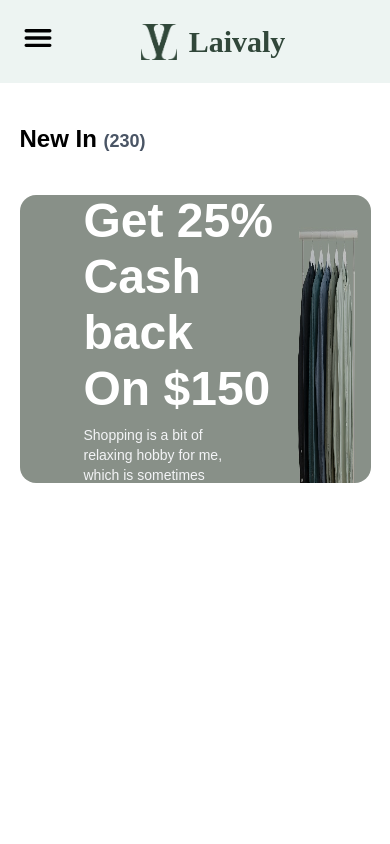
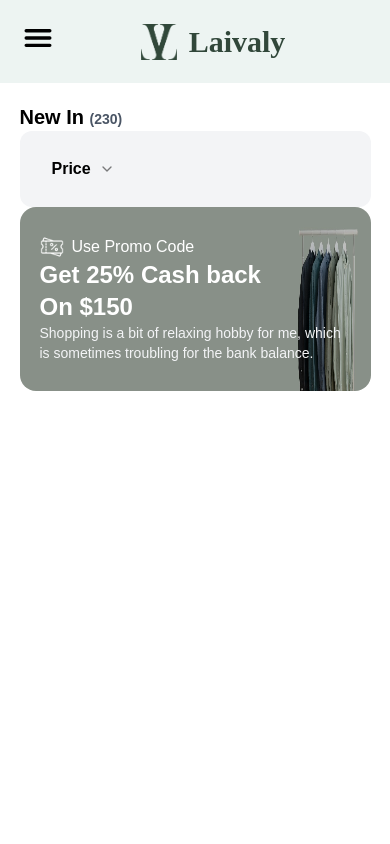
Before and after one commit to MehediHasan128/laivaly-client, a React (Vite) app: page /newIn in a window 390 px wide. Shown: the top 844 px of the page. Built offline with nearby package versions, Linux system fonts and the light colour scheme.

Commit message:
add select component from shadcn

```diff
--- a/package.json
+++ b/package.json
@@ -14,6 +14,7 @@
     "@radix-ui/react-checkbox": "^1.1.4",
     "@radix-ui/react-dialog": "^1.1.6",
     "@radix-ui/react-label": "^2.1.2",
+    "@radix-ui/react-select": "^2.1.6",
     "@radix-ui/react-separator": "^1.1.2",
     "@radix-ui/react-slot": "^1.1.2",
     "@radix-ui/react-tooltip": "^1.1.8",
--- a/src/components/ui/CollectionBanner.tsx
+++ b/src/components/ui/CollectionBanner.tsx
@@ -10,25 +10,25 @@ type TCollectionBannerProps = {
 
 const CollectionBanner = ({bannerImage, promoCodeIcon, title, message}: TCollectionBannerProps) => {
   return (
-    <div className="mt-10 rounded-2xl overflow-hidden relative">
-      <img className="h-72 w-full brightness-75" src={bannerImage} alt="" />
+    <div className="relative">
+      <img className="h-46 md:h-52 lg:h-72 w-full brightness-75 rounded-2xl" src={bannerImage} alt="" />
 
-      <div className="absolute top-0 w-full h-full px-16 flex items-center text-white">
-        <div className="space-y-2">
-          <div className="flex items-center gap-2 text-lg">
+      <div className="absolute top-0 w-full h-full px-5 md:px-10 lg:px-16 flex items-center text-white">
+        <div className="md:space-y-2">
+          <div className="flex items-center gap-2 lg:text-lg">
             <img
               src={promoCodeIcon}
-              className="size-8 invert brightness-0"
+              className="size-6 lg:size-8 invert brightness-0"
               alt=""
             />
             <h2>Use Promo Code</h2>
           </div>
 
-          <h1 className="text-5xl font-bold leading-14">
+          <h1 className="text-2xl md:text-3xl lg:text-5xl font-bold md:leading-10 lg:leading-14">
             {title?.title1} <br /> {title?.title2}
           </h1>
 
-          <p className="text-sm text-gray-100 w-[70%]">
+          <p className="text-sm text-gray-100 md:w-[70%]">
             {message}
           </p>
         </div>
--- /dev/null
+++ b/src/components/ui/CollectionFilter.tsx
@@ -0,0 +1,26 @@
+import { Select, SelectContent, SelectGroup, SelectItem, SelectTrigger, SelectValue } from "./select";
+
+const CollectionFilter = () => {
+  return (
+    <div className="bg-gray-100 rounded-xl p-5 lg:my-8">
+      <div>
+        <Select>
+          <SelectTrigger className="bg-transparent">
+            <SelectValue placeholder="Price" />
+          </SelectTrigger>
+          <SelectContent>
+            <SelectGroup>
+              <SelectItem value="apple">Apple</SelectItem>
+              <SelectItem value="banana">Banana</SelectItem>
+              <SelectItem value="blueberry">Blueberry</SelectItem>
+              <SelectItem value="grapes">Grapes</SelectItem>
+              <SelectItem value="pineapple">Pineapple</SelectItem>
+            </SelectGroup>
+          </SelectContent>
+        </Select>
+      </div>
+    </div>
+  );
+};
+
+export default CollectionFilter;
--- /dev/null
+++ b/src/components/ui/select.tsx
@@ -0,0 +1,183 @@
+import * as React from "react"
+import * as SelectPrimitive from "@radix-ui/react-select"
+import { CheckIcon, ChevronDownIcon, ChevronUpIcon } from "lucide-react"
+
+import { cn } from "@/lib/utils"
+
+function Select({
+  ...props
+}: React.ComponentProps<typeof SelectPrimitive.Root>) {
+  return <SelectPrimitive.Root data-slot="select" {...props} />
+}
+
+function SelectGroup({
+  ...props
+}: React.ComponentProps<typeof SelectPrimitive.Group>) {
+  return <SelectPrimitive.Group data-slot="select-group" {...props} />
+}
+
+function SelectValue({
+  ...props
+}: React.ComponentProps<typeof SelectPrimitive.Value>) {
+  return <SelectPrimitive.Value data-slot="select-value" {...props} />
+}
+
+function SelectTrigger({
+  className,
+  size = "default",
+  children,
+  ...props
+}: React.ComponentProps<typeof SelectPrimitive.Trigger> & {
+  size?: "sm" | "default"
+}) {
+  return (
+    <SelectPrimitive.Trigger
+      data-slot="select-trigger"
+      data-size={size}
+      className={cn(
+        "data-[placeholder]:text-muted-foreground [&_svg:not([class*='text-'])]:text-muted-foreground dark:aria-invalid:ring-destructive/40 aria-invalid:border-destructive dark:bg-input/30 dark:hover:bg-input/50 font-semibold flex w-fit items-center gap-2 rounded-md bg-transparent px-3 py-2 text-base whitespace-nowrap transition-[color,box-shadow] outline-none disabled:cursor-not-allowed disabled:opacity-50 data-[size=default]:h-9 data-[size=sm]:h-8 *:data-[slot=select-value]:line-clamp-1 *:data-[slot=select-value]:flex *:data-[slot=select-value]:items-center *:data-[slot=select-value]:gap-2 [&_svg]:pointer-events-none [&_svg]:shrink-0 [&_svg:not([class*='size-'])]:size-4",
+        className
+      )}
+      {...props}
+    >
+      {children}
+      <SelectPrimitive.Icon asChild>
+        <ChevronDownIcon className="size-4 opacity-50" />
+      </SelectPrimitive.Icon>
+    </SelectPrimitive.Trigger>
+  )
+}
+
+function SelectContent({
+  className,
+  children,
+  position = "popper",
+  ...props
+}: React.ComponentProps<typeof SelectPrimitive.Content>) {
+  return (
+    <SelectPrimitive.Portal>
+      <SelectPrimitive.Content
+        data-slot="select-content"
+        className={cn(
+          "bg-popover text-popover-foreground data-[state=open]:animate-in data-[state=closed]:animate-out data-[state=closed]:fade-out-0 data-[state=open]:fade-in-0 data-[state=closed]:zoom-out-95 data-[state=open]:zoom-in-95 data-[side=bottom]:slide-in-from-top-2 data-[side=left]:slide-in-from-right-2 data-[side=right]:slide-in-from-left-2 data-[side=top]:slide-in-from-bottom-2 relative z-50 max-h-(--radix-select-content-available-height) min-w-[8rem] origin-(--radix-select-content-transform-origin) overflow-x-hidden overflow-y-auto rounded-md shadow-md bg-white",
+          position === "popper" &&
+            "data-[side=bottom]:translate-y-1 data-[side=left]:-translate-x-1 data-[side=right]:translate-x-1 data-[side=top]:-translate-y-1",
+          className
+        )}
+        position={position}
+        {...props}
+      >
+        <SelectScrollUpButton />
+        <SelectPrimitive.Viewport
+          className={cn(
+            "p-1",
+            position === "popper" &&
+              "h-[var(--radix-select-trigger-height)] w-full min-w-[var(--radix-select-trigger-width)] scroll-my-1"
+          )}
+        >
+          {children}
+        </SelectPrimitive.Viewport>
+        <SelectScrollDownButton />
+      </SelectPrimitive.Content>
+    </SelectPrimitive.Portal>
+  )
+}
+
+function SelectLabel({
+  className,
+  ...props
+}: React.ComponentProps<typeof SelectPrimitive.Label>) {
+  return (
+    <SelectPrimitive.Label
+      data-slot="select-label"
+      className={cn("text-muted-foreground px-2 py-1.5 text-xs", className)}
+      {...props}
+    />
+  )
+}
+
+function SelectItem({
+  className,
+  children,
+  ...props
+}: React.ComponentProps<typeof SelectPrimitive.Item>) {
+  return (
+    <SelectPrimitive.Item
+      data-slot="select-item"
+      className={cn(
+        "focus:bg-accent focus:text-accent-foreground [&_svg:not([class*='text-'])]:text-muted-foreground relative flex w-full cursor-default items-center gap-2 rounded-sm py-1.5 pr-8 pl-2 text-sm outline-hidden select-none data-[disabled]:pointer-events-none data-[disabled]:opacity-50 [&_svg]:pointer-events-none [&_svg]:shrink-0 [&_svg:not([class*='size-'])]:size-4 *:[span]:last:flex *:[span]:last:items-center *:[span]:last:gap-2",
+        className
+      )}
+      {...props}
+    >
+      <span className="absolute right-2 flex size-3.5 items-center justify-center">
+        <SelectPrimitive.ItemIndicator>
+          <CheckIcon className="size-4" />
+        </SelectPrimitive.ItemIndicator>
+      </span>
+      <SelectPrimitive.ItemText>{children}</SelectPrimitive.ItemText>
+    </SelectPrimitive.Item>
+  )
+}
+
+function SelectSeparator({
+  className,
+  ...props
+}: React.ComponentProps<typeof SelectPrimitive.Separator>) {
+  return (
+    <SelectPrimitive.Separator
+      data-slot="select-separator"
+      className={cn("bg-border pointer-events-none -mx-1 my-1 h-px", className)}
+      {...props}
+    />
+  )
+}
+
+function SelectScrollUpButton({
+  className,
+  ...props
+}: React.ComponentProps<typeof SelectPrimitive.ScrollUpButton>) {
+  return (
+    <SelectPrimitive.ScrollUpButton
+      data-slot="select-scroll-up-button"
+      className={cn(
+        "flex cursor-default items-center justify-center py-1",
+        className
+      )}
+      {...props}
+    >
+      <ChevronUpIcon className="size-4" />
+    </SelectPrimitive.ScrollUpButton>
+  )
+}
+
+function SelectScrollDownButton({
+  className,
+  ...props
+}: React.ComponentProps<typeof SelectPrimitive.ScrollDownButton>) {
+  return (
+    <SelectPrimitive.ScrollDownButton
+      data-slot="select-scroll-down-button"
+      className={cn(
+        "flex cursor-default items-center justify-center py-1",
+        className
+      )}
+      {...props}
+    >
+      <ChevronDownIcon className="size-4" />
+    </SelectPrimitive.ScrollDownButton>
+  )
+}
+
+export {
+  Select,
+  SelectContent,
+  SelectGroup,
+  SelectItem,
+  SelectLabel,
+  SelectScrollDownButton,
+  SelectScrollUpButton,
+  SelectSeparator,
+  SelectTrigger,
+  SelectValue,
+}
--- a/src/pages/newCollection/NewCollection.tsx
+++ b/src/pages/newCollection/NewCollection.tsx
@@ -2,6 +2,7 @@ import Container from "@/components/ui/Container";
 import banner from "../../assets/images/tShirt/shirt1.jpg";
 import promoCode from "../../assets/images/others/promoCode.png";
 import CollectionBanner from "@/components/ui/CollectionBanner";
+import CollectionFilter from "@/components/ui/CollectionFilter";
 
 const title = {
     title1: "Get 25% Cash back",
@@ -10,12 +11,14 @@ const title = {
 
 const NewCollection = () => {
   return (
-    <div className="min-h-screen py-10">
+    <div className="min-h-screen py-5 md:py-7 lg:py-10">
       <Container>
         <div>
-          <h1 className="text-2xl font-[600]">
-            New In <span className="text-gray-600 text-lg">(230)</span>
+          <h1 className="text-xl md:text-2xl font-[600]">
+            New In <span className="text-gray-600 text-sm md:text-lg">(230)</span>
           </h1>
+
+          <CollectionFilter />
 
           <CollectionBanner
             bannerImage={banner}
@@ -24,6 +27,8 @@ const NewCollection = () => {
             message="Shopping is a bit of relaxing hobby for me, which is
             sometimes troubling for the bank balance."
           />
+
+
         </div>
       </Container>
     </div>
```
Also changed, not shown: 1 other file (tests, documents, lock files or other folders).
